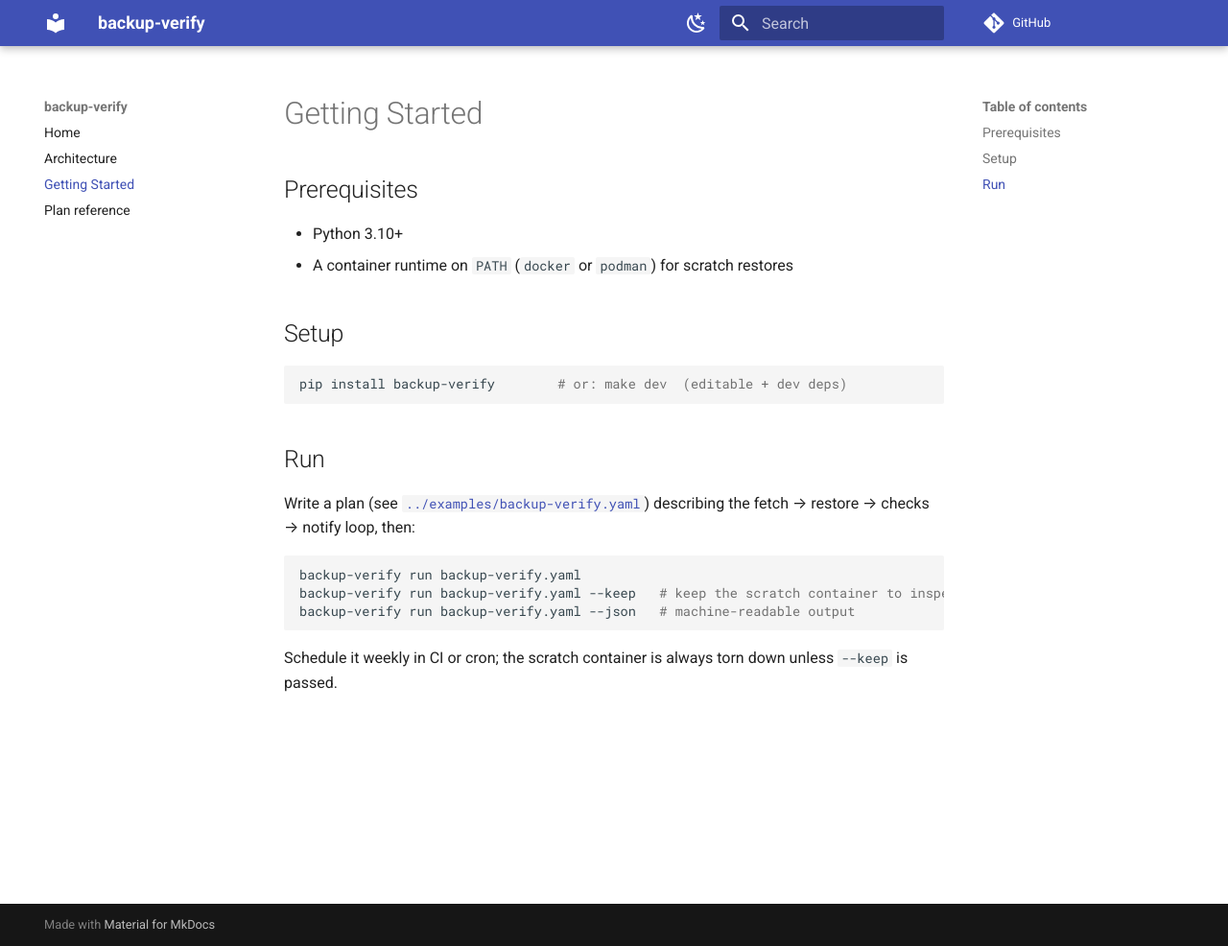
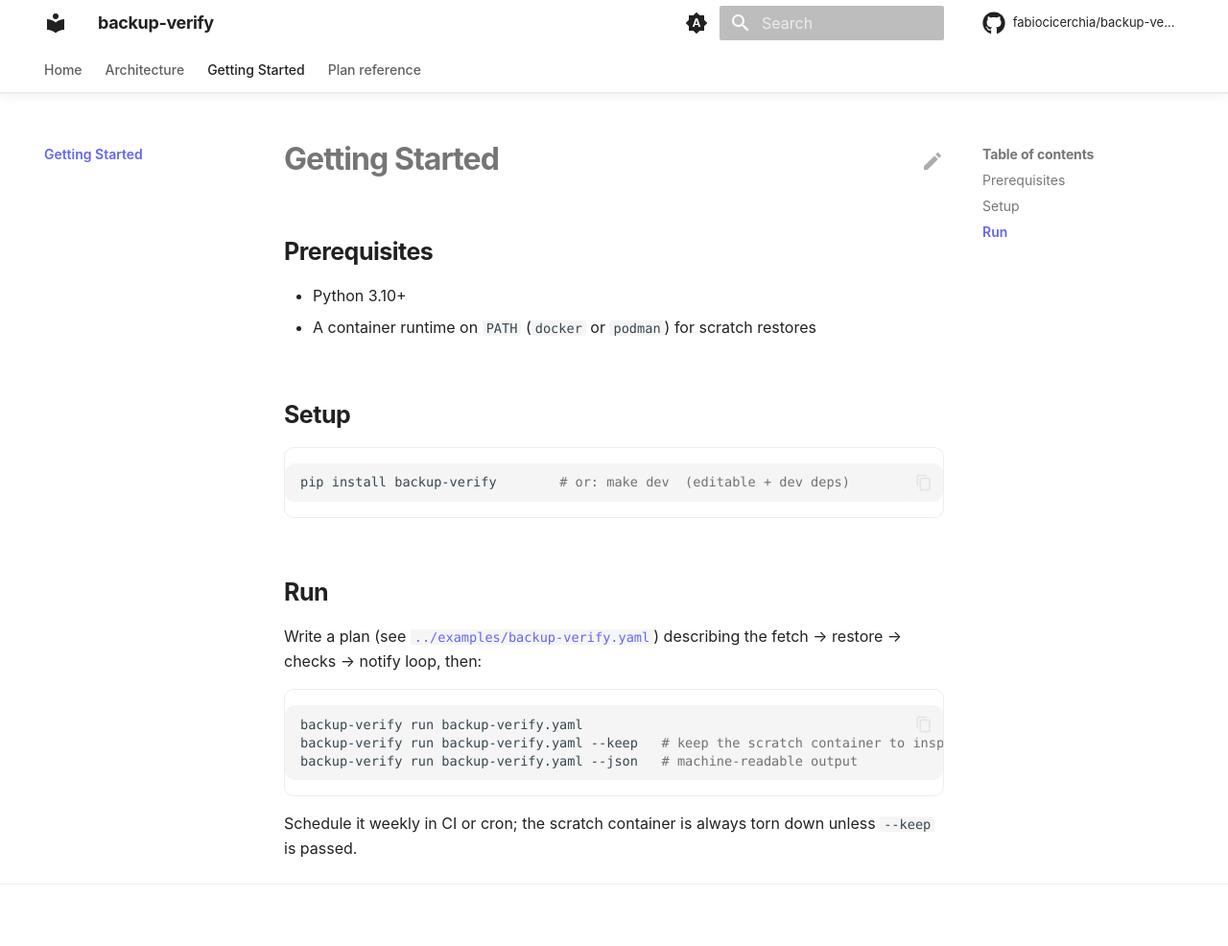
Before and after one commit to fabiocicerchia/backup-verify, an MkDocs documentation site: the page built from docs/getting-started.md, in a window 1280 px wide and 986 px high. Shown: the whole window at 96% size. Built offline with MkDocs 1.6.1 and Material for MkDocs 9.7.7, drawn with Linux system fonts in a browser that asks for light colours; comment, search, counter and statistics services are not loaded.

Commit message:
feat(docs): build the docs site in Actions and drop Read the Docs
This repo's mkdocs.yml has never been rendered: Pages serves main/docs as
a folder, so the site is docs/index.html plus raw markdown, and the doc
pages come back as text/markdown rather than a rendered site.

docs.yml builds it with `mkdocs build --strict` on the pinned toolchain and
deploys the artifact to Pages. The splash is copied to the artifact root,
where the repo homepage and README badges already point, and the rendered
site publishes under /docs/ — so no existing URL breaks.

mkdocs.yml takes the shared Material template but keeps this repo's own nav.
docs/requirements.txt pins the toolchain, git-revision-date-localized
included: the config loads it and the strict build aborts without it.
check-yaml skips mkdocs.yml, whose Material tags safe_load cannot parse.

The strict build also found links the raw-markdown site was hiding:
../README.md was never a valid relative target (the README is not inside
docs/), and several links pointed at files outside the docs tree. Fixed
in: docs/getting-started.md.

Co-Authored-By: Claude Opus 5 (1M context) <noreply@anthropic.com>
Claude-Session: https://claude.ai/code/session_01F5By8zzZMak7tqZGraixSJ

````diff
--- a/.pre-commit-config.yaml
+++ b/.pre-commit-config.yaml
@@ -22,7 +22,7 @@ repos:
         # templates rather than YAML — the parser cannot read either as-is. The
         # exclude is path-relative so it catches chart/ and charts/<name>/ alike.
         args: [--allow-multiple-documents]
-        exclude: (^|/)templates/
+        exclude: (^|/)templates/|^mkdocs\.yml$
       - id: check-json
       - id: check-toml
       # Python only (types: [python]) — a no-op in a repo with no .py files, so
--- a/docs/getting-started.md
+++ b/docs/getting-started.md
@@ -13,7 +13,7 @@ pip install backup-verify        # or: make dev  (editable + dev deps)
 
 ## Run
 
-Write a plan (see [`../examples/backup-verify.yaml`](../examples/backup-verify.yaml))
+Write a plan (see [`../examples/backup-verify.yaml`](https://github.com/fabiocicerchia/backup-verify/blob/main/examples/backup-verify.yaml))
 describing the fetch → restore → checks → notify loop, then:
 
 ```sh
--- /dev/null
+++ b/docs/stylesheets/extra.css
@@ -0,0 +1,227 @@
+/*
+ * PROJECT_NAME — premium documentation theme for MkDocs Material.
+ * System typography, gradient accents, soft depth, icon-driven feature cards.
+ * Nothing here loads over the network: no CDN, no web font, no analytics.
+ *
+ * ── The one thing you change ──────────────────────────────────────────────
+ * The accent below. Pick the colour of the cluster the project belongs to so
+ * the docs, the landing page (docs/index.html) and the GitHub description read
+ * as one family — don't pick from taste. Set --accent and --accent-2 to match
+ * the pair you used in docs/index.html:
+ *
+ *   platform / Kubernetes    #38bdf8  #3b82f6   (blue)
+ *   security / supply chain  #fb923c  #ef4444   (orange-red)
+ *   CLI utilities            #22d3ee  #6366f1   (cyan-indigo)   ← default
+ *   GreenOps                 #34d399  #059669   (green)
+ */
+
+:root {
+  /* Keep --accent / --accent-2 identical to docs/index.html so the splash and
+     the docs site never drift. Roles below map them for legibility: indigo
+     carries chrome/links (contrast on white), cyan is the interactive accent;
+     the hero and buttons blend both. */
+  --accent: #22d3ee;
+  --accent-2: #6366f1;
+
+  --md-primary-fg-color: var(--accent-2);
+  --md-primary-fg-color--light: var(--accent-2);
+  --md-primary-fg-color--dark: var(--accent-2);
+  --md-accent-fg-color: var(--accent);
+
+  /* System stack — matches docs/index.html and needs no download. */
+  --md-text-font-family: -apple-system, BlinkMacSystemFont, "Segoe UI", Roboto,
+    Helvetica, Arial, sans-serif;
+  --md-code-font-family: ui-monospace, SFMono-Regular, "SF Mono", Menlo, Monaco,
+    Consolas, "Liberation Mono", monospace;
+}
+
+/* Keep the header/links legible on the custom primary in both schemes. */
+[data-md-color-primary="custom"] {
+  --md-primary-bg-color: #ffffff;
+  --md-typeset-a-color: var(--accent-2); /* indigo — readable on white */
+}
+[data-md-color-scheme="slate"] {
+  --md-typeset-a-color: var(--accent); /* cyan — readable on the dark ground */
+  --md-default-bg-color: #0b0f1a;
+  --md-default-bg-color--light: #0d1220;
+}
+[data-md-color-scheme="slate"] .md-header,
+[data-md-color-scheme="slate"] .md-tabs {
+  background-color: #0b0f1a;
+}
+
+/* === Header: translucent, blurred, hairline divider ====================== */
+
+.md-header {
+  background-color: var(--md-default-bg-color);
+  color: var(--md-default-fg-color);
+  box-shadow: none;
+  border-bottom: 1px solid var(--md-default-fg-color--lightest);
+  backdrop-filter: saturate(180%) blur(20px);
+  -webkit-backdrop-filter: saturate(180%) blur(20px);
+}
+.md-header[data-md-state="shadow"],
+.md-header--shadow {
+  box-shadow: 0 2px 12px rgba(0, 0, 0, 0.06);
+}
+.md-header__title {
+  font-weight: 700;
+  letter-spacing: -0.02em;
+}
+.md-tabs {
+  background-color: var(--md-default-bg-color);
+  color: var(--md-default-fg-color);
+  border-bottom: 1px solid var(--md-default-fg-color--lightest);
+}
+.md-tabs__link {
+  opacity: 0.72;
+  font-weight: 500;
+}
+.md-tabs__link:hover,
+.md-tabs__link--active {
+  opacity: 1;
+}
+
+/* === Typography ========================================================== */
+
+.md-typeset {
+  font-feature-settings: "kern", "liga";
+}
+.md-typeset h1 {
+  font-weight: 700;
+  letter-spacing: -0.03em;
+  line-height: 1.15;
+}
+.md-typeset h2 {
+  font-weight: 650;
+  letter-spacing: -0.02em;
+  margin-top: 2.4em;
+}
+.md-typeset h3 {
+  font-weight: 600;
+  letter-spacing: -0.01em;
+}
+
+/* Rounded, bordered code blocks — softer than the default flush edges. */
+.md-typeset pre > code,
+.md-typeset .highlight > pre {
+  border-radius: 10px;
+}
+.md-typeset .highlight {
+  border-radius: 10px;
+  border: 1px solid var(--md-default-fg-color--lightest);
+}
+
+/* Tables read as cards and scroll on narrow screens instead of clipping. */
+.md-typeset table:not([class]) {
+  border-radius: 10px;
+  border: 1px solid var(--md-default-fg-color--lightest);
+  overflow: hidden;
+  font-size: 0.78rem;
+}
+.md-typeset table:not([class]) th {
+  font-weight: 600;
+  text-transform: uppercase;
+  letter-spacing: 0.04em;
+  font-size: 0.68rem;
+}
+
+/* === Buttons ============================================================= */
+
+.md-typeset .md-button {
+  border-radius: 980px;
+  font-weight: 600;
+  padding: 0.5em 1.4em;
+  transition: transform 0.25s cubic-bezier(0.25, 0.1, 0.25, 1),
+    box-shadow 0.25s ease;
+}
+.md-typeset .md-button--primary {
+  background: linear-gradient(135deg, var(--accent), var(--accent-2));
+  border: none;
+  color: #fff;
+}
+.md-typeset .md-button:hover {
+  transform: translateY(-1px) scale(1.02);
+  box-shadow: 0 6px 24px rgba(99, 102, 241, 0.3);
+}
+
+/* === Home hero =========================================================== */
+/* Rendered from a <div class="hero"> block in docs/README.md. */
+
+.md-typeset .hero {
+  text-align: center;
+  padding: 3.5rem 1rem 1rem;
+}
+.md-typeset .hero h1 {
+  font-size: 3rem;
+  margin: 0 0 0.4rem;
+  background: linear-gradient(135deg, var(--accent), var(--accent-2));
+  -webkit-background-clip: text;
+  background-clip: text;
+  -webkit-text-fill-color: transparent;
+  color: transparent;
+}
+.md-typeset .hero .hero-tagline {
+  font-size: 1.3rem;
+  font-weight: 500;
+  color: var(--md-default-fg-color--light);
+  max-width: 42rem;
+  margin: 0 auto 1.6rem;
+  line-height: 1.4;
+}
+.md-typeset .hero .md-button + .md-button {
+  margin-left: 0.5rem;
+}
+
+/* === Feature cards ======================================================= */
+/* Material's `<div class="grid cards">` list syntax, given depth + hover. */
+
+.md-typeset .grid.cards > ul > li,
+.md-typeset .grid > .card {
+  border-radius: 16px;
+  border: 1px solid var(--md-default-fg-color--lightest);
+  padding: 1.4rem;
+  transition: transform 0.3s cubic-bezier(0.25, 0.1, 0.25, 1),
+    box-shadow 0.3s ease, border-color 0.3s ease;
+}
+.md-typeset .grid.cards > ul > li:hover,
+.md-typeset .grid > .card:hover {
+  transform: translateY(-3px);
+  border-color: color-mix(in srgb, var(--accent) 40%, transparent);
+  box-shadow: 0 10px 34px rgba(0, 0, 0, 0.08);
+}
+[data-md-color-scheme="slate"] .md-typeset .grid.cards > ul > li:hover {
+  box-shadow: 0 10px 34px rgba(0, 0, 0, 0.5);
+}
+.md-typeset .grid.cards > ul > li > hr {
+  margin: 0.8rem 0;
+}
+.md-typeset .grid.cards .twemoji,
+.md-typeset .grid.cards svg {
+  color: var(--accent);
+}
+
+/* === Sidebar / nav ======================================================= */
+
+.md-nav__title {
+  font-weight: 700;
+  letter-spacing: -0.01em;
+}
+.md-nav__link--active {
+  font-weight: 600;
+}
+
+/* === Footer ============================================================== */
+
+.md-footer-meta {
+  background-color: var(--md-default-bg-color);
+  border-top: 1px solid var(--md-default-fg-color--lightest);
+}
+.md-footer-meta .md-footer-copyright,
+.md-footer-meta .md-footer__link {
+  color: var(--md-default-fg-color--light);
+}
+
+html {
+  scroll-behavior: smooth;
+}
--- a/mkdocs.yml
+++ b/mkdocs.yml
@@ -1,22 +1,131 @@
+# backup-verify docs — MkDocs Material, styled to feel like a product site
+# (premium hero, feature cards, nav tabs, dark/light, local search, edit links)
+# while staying on the portfolio's standard tooling. See docs/stylesheets/extra.css
+# for the look; the accent palette lives there and is the only thing you swap.
 site_name: backup-verify
 site_description: Restores the latest backup into a scratch container on a schedule and runs smoke queries.
+site_url: https://fabiocicerchia.github.io/backup-verify/docs/
 repo_url: https://github.com/fabiocicerchia/backup-verify
+repo_name: fabiocicerchia/backup-verify
+edit_uri: edit/main/docs/
+copyright: Copyright &copy; 2026 Fabio Cicerchia
 docs_dir: docs
+
+# docs/index.html is the standalone GitHub Pages splash, not a docs page. Keep
+# it out of the MkDocs render so the site home (README.md) maps to index.html
+# without a collision. GitHub Pages still serves the raw file; RTD serves this.
+exclude_docs: |
+  index.html
+  requirements.txt
 
 theme:
   name: material
+  # No web fonts: these docs avoid external requests (privacy, offline docs,
+  # reproducible RTD builds). A system font stack is set in extra.css instead.
+  font: false
+  language: en
   palette:
-    - scheme: default
-      toggle: { icon: material/weather-night, name: Dark mode }
-    - scheme: slate
-      toggle: { icon: material/weather-sunny, name: Light mode }
+    # Follows the OS by default, with a manual toggle. `primary`/`accent: custom`
+    # hand the colours to extra.css so both schemes share one palette.
+    - media: "(prefers-color-scheme)"
+      primary: custom
+      accent: custom
+      toggle:
+        icon: material/brightness-auto
+        name: Switch to light mode
+    - media: "(prefers-color-scheme: light)"
+      scheme: default
+      primary: custom
+      accent: custom
+      toggle:
+        icon: material/weather-night
+        name: Switch to dark mode
+    - media: "(prefers-color-scheme: dark)"
+      scheme: slate
+      primary: custom
+      accent: custom
+      toggle:
+        icon: material/weather-sunny
+        name: Switch to system preference
+  features:
+    - navigation.tabs
+    - navigation.tabs.sticky
+    - navigation.sections
+    - navigation.top
+    - navigation.tracking
+    - navigation.indexes
+    - toc.follow
+    - search.suggest
+    - search.highlight
+    - search.share
+    - content.code.copy
+    - content.code.annotate
+    - content.action.edit
+    - content.tooltips
+  icon:
+    repo: fontawesome/brands/github
+    edit: material/pencil
 
+extra_css:
+  - stylesheets/extra.css
+
+extra:
+  # `generator: false` drops the "Made with Material for MkDocs" line; keep it
+  # if you'd rather credit the theme.
+  generator: false
+  social:
+    - icon: fontawesome/brands/github
+      link: https://github.com/fabiocicerchia/backup-verify
+
+# Only the search plugin ships with MkDocs itself, so RTD needs nothing beyond
+# docs/requirements.txt. Anything else (social cards, minify, git-revision-date)
+# is a pip add — wire it into requirements.txt too or the RTD build breaks.
+plugins:
+  - search
+  - git-revision-date-localized:
+      enable_creation_date: true
+      # RTD's clone can be shallow; fall back to the build date instead of
+      # failing when a file's history isn't present.
+      fallback_to_build_date: true
+      type: date
+  # Note: Material's `social` plugin is deliberately NOT enabled — it downloads
+  # a font from fonts.google.com at build time, which breaks this repo's
+  # no-external-requests / reproducible-build stance (and every RTD build that
+  # inherits this template). Add Open Graph images by hand if you want them.
+
+markdown_extensions:
+  - abbr
+  - admonition
+  - attr_list
+  - def_list
+  - footnotes
+  - md_in_html
+  - tables
+  - toc:
+      permalink: true
+  - pymdownx.details
+  - pymdownx.superfences
+  - pymdownx.highlight:
+      anchor_linenums: true
+      line_spans: __span
+      pygments_lang_class: true
+  - pymdownx.inlinehilite
+  - pymdownx.snippets:
+      # `.` is the repo root (where mkdocs runs), so docs/changelog.md can embed
+      # the root CHANGELOG.md with `--8<-- "CHANGELOG.md"`.
+      base_path: ["."]
+      check_paths: true
+  - pymdownx.tabbed:
+      alternate_style: true
+  - pymdownx.tasklist:
+      custom_checkbox: true
+  - pymdownx.emoji:
+      emoji_index: !!python/name:material.extensions.emoji.twemoji
+      emoji_generator: !!python/name:material.extensions.emoji.to_svg
+
+# Top-level entries become tabs (theme feature navigation.tabs).
 nav:
   - Home: README.md
   - Architecture: architecture.md
   - Getting Started: getting-started.md
   - Plan reference: plan-reference.md
-
-markdown_extensions:
-  - admonition
-  - pymdownx.superfences
````
Also changed, not shown: docs/requirements.txt (added, +10 -0 lines), 1 other file.
